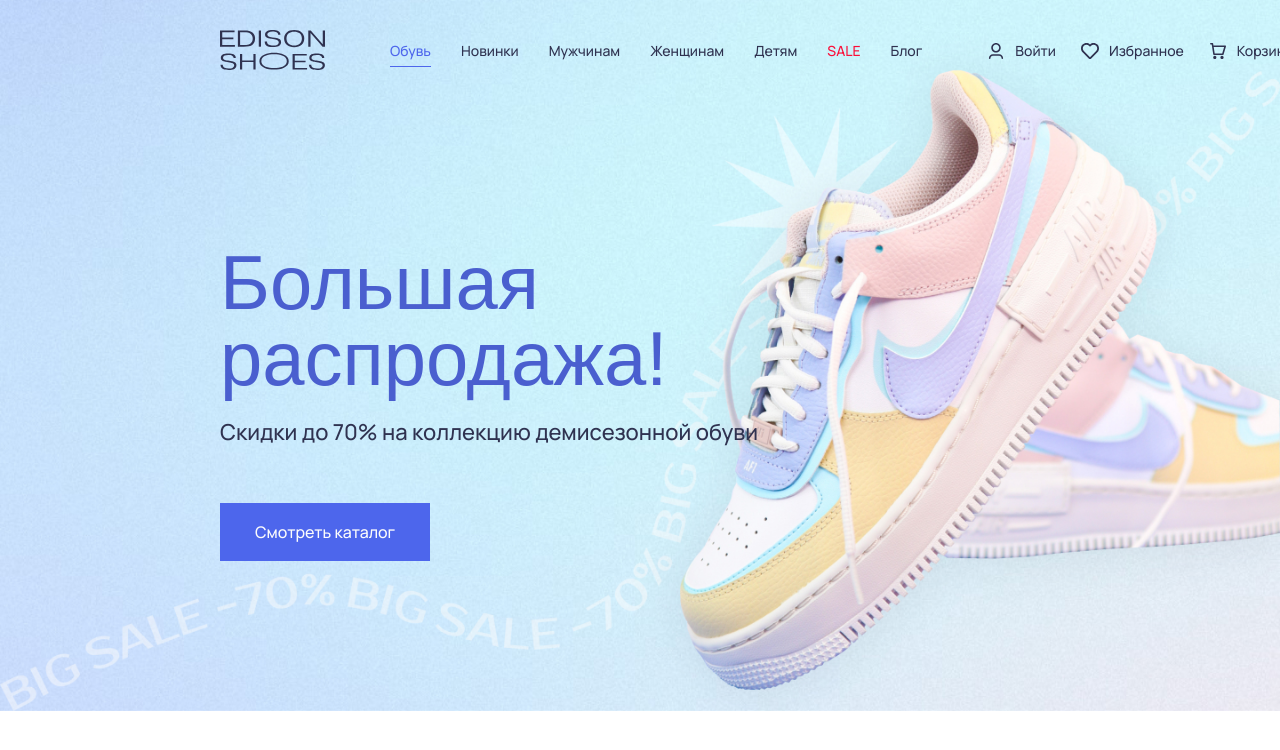
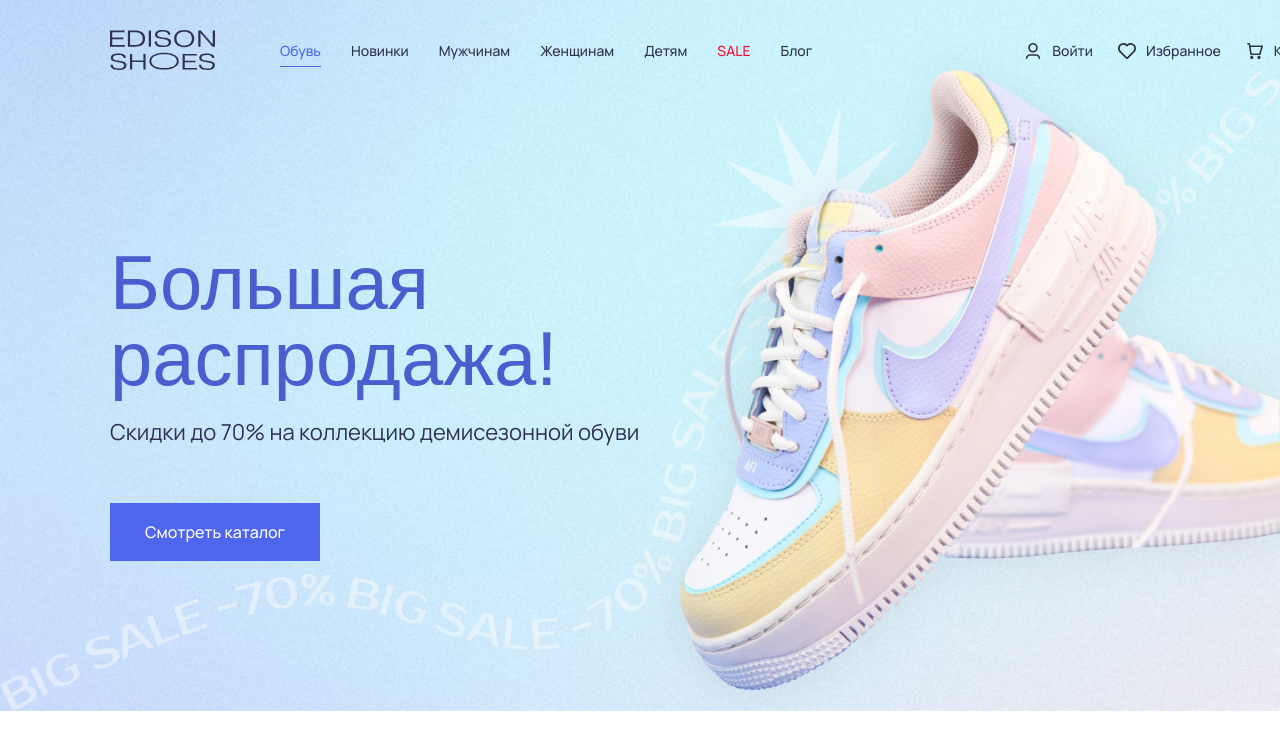
Before and after one commit to ivan1945kozhevnikov/edison-shoes, a plain HTML site: page index.html in a window 1280 px wide. Shown: the top 750 px of the page. Drawn offline with Linux system fonts and the light colour scheme; a web font is replaced by a local one.

Commit message:
edison-shoes-navigation-banner-fix-3

```diff
--- a/index.html
+++ b/index.html
@@ -5,15 +5,12 @@
     <meta name="viewport" content="width=device-width, initial-scale=1.0" />
     <link rel="preconnect" href="https://fonts.googleapis.com" />
     <link rel="preconnect" href="https://fonts.gstatic.com" crossorigin />
-    <link
-      href="https://fonts.googleapis.com/css2?family=Manrope:wght@500&family=Prosto+One&display=swap"
-      rel="stylesheet"
-    />
+    <link href="https://fonts.googleapis.com/css2?family=Manrope:wght@400..500&family=Prosto+One&display=swap" rel="stylesheet">
     <link rel="stylesheet" href="styles.css" />
     <title>Главная страница магазина обуви EDISON SHOES</title>
   </head>
   <body class="page">
-    <header class="container">
+    <header class="container container__header">
       <nav class="navigation">
         <a class="logo" href="index.html"
           ><svg
@@ -138,10 +135,9 @@
       </nav>
     </header>
     <main class="container">
-      <h1 class="visually-hidden">Распродажа обуви</h1>
-      <section class="banner">
-        <h2 class="banner__title">Большая распродажа!</h1>
-        <p class="banner__description">
+      <section class="promo">
+        <h2 class="promo__title">Большая распродажа!</h1>
+        <p class="promo__description">
           Скидки до 70% на коллекцию демисезонной обуви
         </p>
         <a class="button button--primary button--large" href="#"
--- a/styles.css
+++ b/styles.css
@@ -3,19 +3,9 @@
   --color-dark: #2f3250;
 }
 
-.visually-hidden {
-  clip: rect(0 0 0 0);
-  clip-path: inset(50%);
-  height: 1px;
-  overflow: hidden;
-  position: absolute;
-  white-space: nowrap;
-  width: 1px;
-}
-
 .page {
   min-width: 1440px;
-  font-family: 'Manrope', sans-serif;
+  font-family: 'Manrope', 'Arial', sans-serif;
   font-size: 14px;
   line-height: 1;
   font-weight: 500;
@@ -27,12 +17,16 @@
   margin: 0 auto;
 }
 
+.container__header {
+  padding: 30px 0 0;
+  margin-bottom: 173px;
+}
+
 .navigation {
   display: grid;
   grid-template-columns: auto 1fr auto;
   gap: 65px;
   align-items: center;
-  padding: 30px 110px 0 110px;
 }
 
 .logo__icon {
@@ -166,11 +160,11 @@
   left: 1302px;
 }
 
-.banner {
+.promo {
   width: 1220px;
 }
 
-.banner::before {
+.promo::before {
   position: absolute;
   content: '';
   width: 100%;
@@ -183,7 +177,7 @@
   z-index: -1;
 }
 
-.banner--article::before {
+.promo--article::before {
   position: absolute;
   content: '';
   width: 1440px;
@@ -193,49 +187,45 @@
   z-index: -1;
 }
 
-.banner__title {
+.promo__title {
   width: 550px;
-  font-family: 'Prosto One', sans-serif;
+  font-family: 'Prosto One', 'Arial', sans-serif;
   font-size: 76px;
   line-height: 1;
   font-weight: 400;
   color: #4a5fcf;
-  margin: 173px 0 0 110px;
+  margin: 0 0 20px;
 }
 
-.banner__title--size {
+/* .promo__title--size {
   width: 700px;
   line-height: 1.1;
   text-align: center;
-  margin: 110px 0 0 370px;
 }
 
-.banner__title--light {
+.promo__title--light {
   color: #fcfcfc;
-}
+} */
 
-.banner__description {
+.promo__description {
   width: 550px;
-  font-family: 'Manrope', sans-serif;
   font-size: 22px;
   line-height: 1.4;
   font-weight: 400;
   color: var(--color-dark);
-  margin: 20px 0 0 110px;
+  margin: 0 0 55px;
 }
 
-.banner__description--size {
+/* .promo__description--size {
   width: 470px;
-  margin: 20px 0 0 487px;
 }
 
-.banner__description--light {
+.promo__description--light {
   color: #cacde0;
-}
+} */
 
 .button {
   display: inline-block;
-  font-family: 'Manrope', sans-serif;
   line-height: 1;
   font-weight: 500;
   text-decoration: none;
@@ -261,6 +251,5 @@
 
 .button--large {
   font-size: 16px;
-  margin: 55px 0 0 110px;
   padding: 20px 34px;
 }
```
